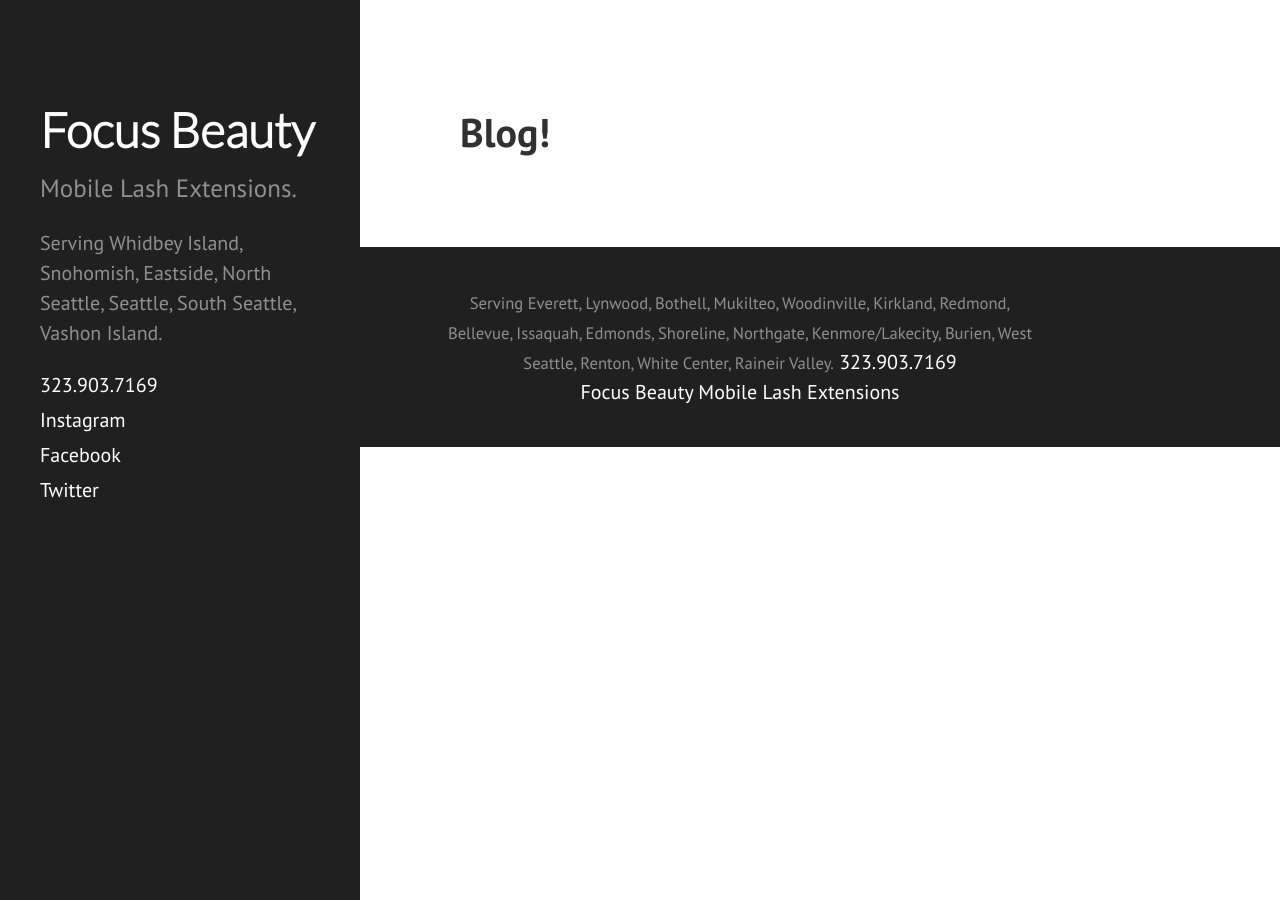
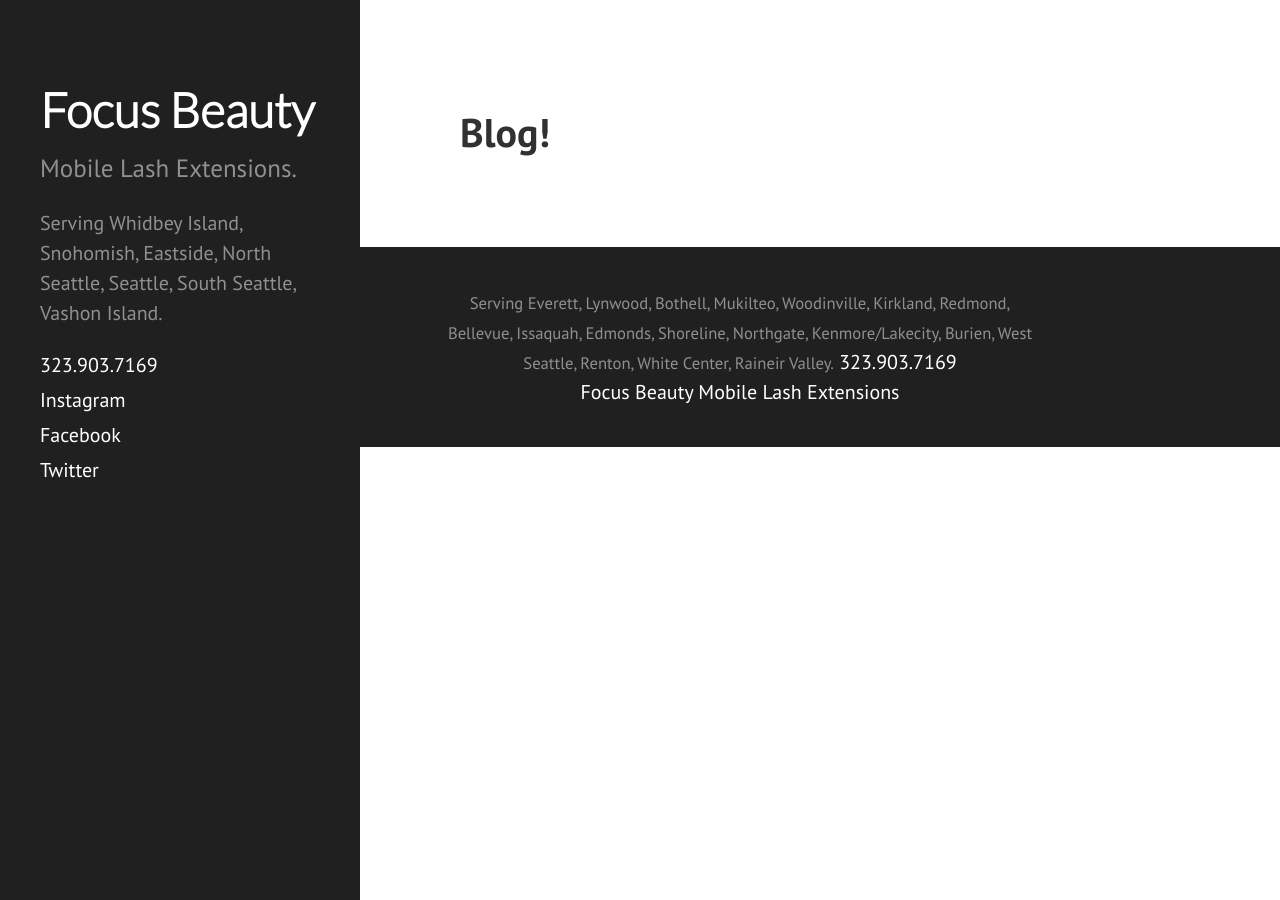
Before and after one commit to npmcdn-to-unpkg-bot/focusbeauty.github.io, a Jekyll site: the page built from blog/index.md, in a window 1280 px wide. Built offline with Jekyll 4.4.1, drawn with Linux system fonts in a browser that asks for light colours.

Commit message:
padding top

```diff
--- a/assets/css/hyde.css
+++ b/assets/css/hyde.css
@@ -135,7 +135,7 @@
   .sidebar-sticky {
     position: absolute;
     right:  1rem;
-    top:    5rem;
+    top:    4rem;
     left:   1rem;
   }
 }
@@ -148,7 +148,7 @@
  */
 
 .content {
-  padding-top:    0rem;
+  padding-top:    1rem;
   padding-bottom: 4rem;
 }
 
```
